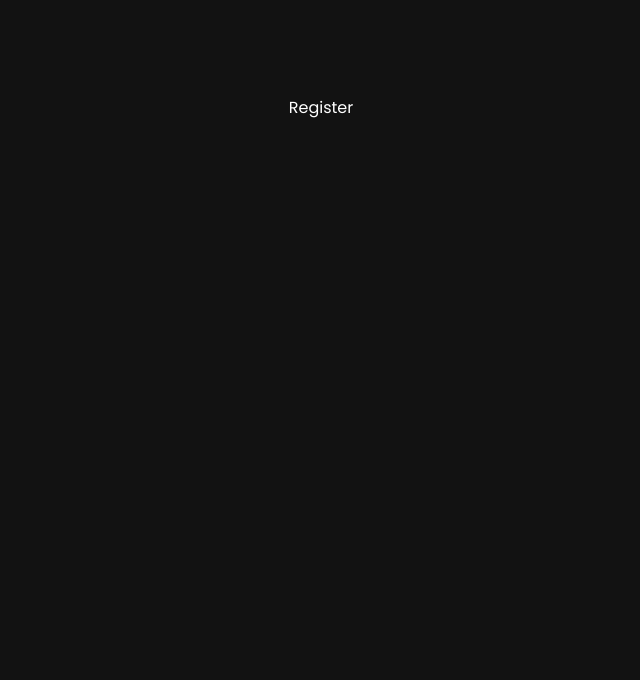
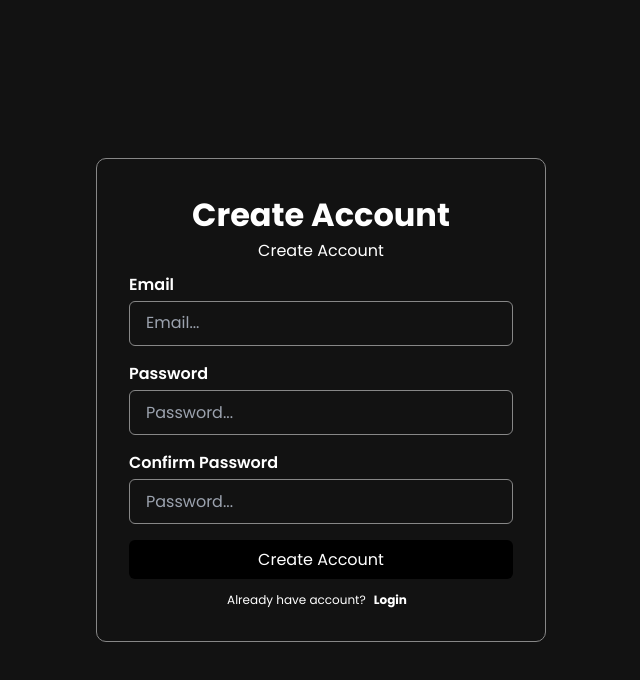
Before and after one commit to IP-Mattos/login-with-nextjs, a Next.js app: page /register in a window 1280 px wide. Shown: the top 680 px of the page, without its empty margins (319-959 px from the left). Built offline with nearby package versions, Linux system fonts and the light colour scheme.

Commit message:
feat: create register form, email template component

```diff
--- a/src/app/api/auth/change_password/route.ts
+++ b/src/app/api/auth/change_password/route.ts
@@ -15,6 +15,7 @@ export async function POST(request: NextRequest) {
     const body: BodyProps = await request.json()
 
     const { newPassword, confirmPassword } = body
+    console.log(body)
     //Validate Fields
     if (!newPassword || !confirmPassword) {
       return NextResponse.json(
--- a/src/app/api/auth/forget_password/route.ts
+++ b/src/app/api/auth/forget_password/route.ts
@@ -4,6 +4,7 @@ import { NextRequest, NextResponse } from 'next/server'
 import User from '@/models/User'
 import { Resend } from 'resend'
 import jwt from 'jsonwebtoken'
+import { EmailTemplate } from '@/components/Email_Template'
 
 const resend = new Resend('re_F9njyv8V_5ZLpu92Ypok9LS77k68BGkgK')
 export async function POST(request: NextRequest) {
@@ -32,12 +33,12 @@ export async function POST(request: NextRequest) {
     })
 
     const forgetUrl = `http://localhost:3000/change_password?token=${token}`
-
+    // @ts-ignore
     await resend.emails.send({
       from: 'onboarding@resend.dev',
       to: email,
       subject: 'Forget Password',
-      html: `<a href="${forgetUrl}">Click here to change password</a>`
+      react: EmailTemplate({ buttonUrl: forgetUrl })
     })
     return NextResponse.json(
       { message: messages.success.emailSent },
--- a/src/app/api/auth/login/route.ts
+++ b/src/app/api/auth/login/route.ts
@@ -33,7 +33,7 @@ export async function POST(request: NextRequest) {
     //compare passwords
 
     const isCorrect: boolean = await bcrypt.compare(password, userFind.password)
-    if (isCorrect) {
+    if (!isCorrect) {
       return NextResponse.json(
         {
           message: messages.error.incorrectPassword
--- a/src/app/change_password/page.tsx
+++ b/src/app/change_password/page.tsx
@@ -1,9 +1,42 @@
-import Image from 'next/image'
+'use client'
+import { Form } from '@/components/form'
+import { useAuthFetch } from '@/hooks/useAuthFetch'
+import { useLoading } from '@/hooks/useLoading'
+import { AxiosRequestConfig } from 'axios'
+import { useSearchParams } from 'next/navigation'
 
 export default function ChangePasswordPage() {
+  const { isLoading, startLoading, finishLoading } = useLoading()
+  const searchParams = useSearchParams()
+  const authFetch = useAuthFetch()
+
+  const token = searchParams.get('token')
+
+  const options: AxiosRequestConfig<any> = {
+    headers: {
+      token
+    }
+  }
+
+  const forgetPassword = async (formData: any) => {
+    startLoading()
+    await authFetch({
+      endpoint: 'change_password',
+      formData,
+      redirectRoute: '/',
+      options
+    })
+    finishLoading()
+  }
   return (
-    <main className='flex min-h-screen flex-col items-center justify-between p-24'>
-      <h1>Change Password Page</h1>
-    </main>
+    <>
+      <Form onSubmit={forgetPassword} title='Recover Password' description={'Recover Password'}>
+        <div className='my-[10px] flex flex-col gap-4'>
+          <Form.Input label='Password' name='newPassword' placeholder='Password...' type='password' />
+          <Form.Input label='Confirm Password' name='confirmPassword' placeholder='Password...' type='password' />
+        </div>
+        <Form.SubmitButton buttonText='Change Password' isLoading={isLoading} />
+      </Form>
+    </>
   )
 }
--- a/src/app/forget_password/page.tsx
+++ b/src/app/forget_password/page.tsx
@@ -1,9 +1,29 @@
-import Image from 'next/image'
+'use client'
+import { Form } from '@/components/form'
+import { useAuthFetch } from '@/hooks/useAuthFetch'
+import { useLoading } from '@/hooks/useLoading'
 
 export default function ForgetPasswordPage() {
+  const { isLoading, startLoading, finishLoading } = useLoading()
+  const authFetch = useAuthFetch()
+
+  const forgetPassword = async (formData: any) => {
+    startLoading()
+    await authFetch({
+      endpoint: 'forget_password',
+      formData
+    })
+    finishLoading()
+  }
   return (
-    <main className='flex min-h-screen flex-col items-center justify-between p-24'>
-      <h1>Forget Password Page</h1>
-    </main>
+    <>
+      <Form onSubmit={forgetPassword} title='Recover Password' description={'Recover Password'}>
+        <div className='my-[10px] flex flex-col gap-4'>
+          <Form.Input label='Email' name='email' placeholder='Email...' type='text' />
+        </div>
+        <Form.SubmitButton buttonText='Recover Password' isLoading={isLoading} />
+        <Form.Footer description='Login?' textLink='Login' link='/' />
+      </Form>
+    </>
   )
 }
--- a/src/app/register/page.tsx
+++ b/src/app/register/page.tsx
@@ -1,9 +1,32 @@
-import Image from 'next/image'
+'use client'
+import { Form } from '@/components/form'
+import { useAuthFetch } from '@/hooks/useAuthFetch'
+import { useLoading } from '@/hooks/useLoading'
 
-export default function RegsiterPage() {
+export default function RegisterPage() {
+  const { isLoading, startLoading, finishLoading } = useLoading()
+  const authFetch = useAuthFetch()
+
+  const register = async (formData: any) => {
+    startLoading()
+    await authFetch({
+      endpoint: 'register',
+      redirectRoute: '/',
+      formData
+    })
+    finishLoading()
+  }
   return (
-    <main className='flex min-h-screen flex-col items-center justify-between p-24'>
-      <h1>Register</h1>
-    </main>
+    <>
+      <Form onSubmit={register} title='Create Account' description={'Create Account'}>
+        <div className='my-[10px] flex flex-col gap-4'>
+          <Form.Input label='Email' name='email' placeholder='Email...' type='text' />
+          <Form.Input label='Password' name='password' placeholder='Password...' type='password' />
+          <Form.Input label='Confirm Password' name='confirmPassword' placeholder='Password...' type='password' />
+        </div>
+        <Form.SubmitButton buttonText='Create Account' isLoading={isLoading} />
+        <Form.Footer description='Already have account?' textLink='Login' link='/' />
+      </Form>
+    </>
   )
 }
--- /dev/null
+++ b/src/components/Email_Template/index.tsx
@@ -0,0 +1,24 @@
+import * as React from 'react'
+
+interface EmailTemplateProps {
+  buttonUrl: string
+}
+
+export const EmailTemplate: React.FC<EmailTemplateProps> = ({ buttonUrl }) => {
+  return (
+    <div
+      style={{
+        padding: '20px',
+        backgroundColor: '#000',
+        color: '#fff',
+        display: 'grid',
+        justifyItems: 'center'
+      }}
+    >
+      <span style={{ textAlign: 'center' }}>Click here to change the password</span>
+      <a href={buttonUrl} style={{ margin: '10px, auto' }}>
+        <button>Change Password</button>
+      </a>
+    </div>
+  )
+}
```
